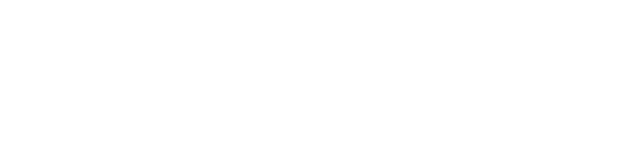
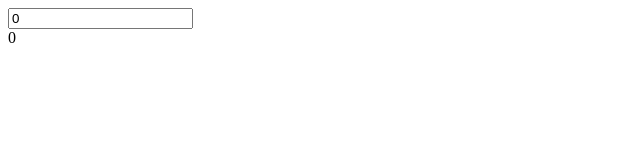
Before and after one commit to deleav/vue-start-kit, a website: page sample/sample18.html in a window 1280 px wide. Shown: the whole page, without its empty margins (0-640 px from the left). Drawn offline with nearby package versions, Linux system fonts and the light colour scheme.

Commit message:
update custom events sample

```diff
--- a/sample/sample18.html
+++ b/sample/sample18.html
@@ -11,6 +11,7 @@
     -->
     <div id="app">
       <currency-input v-model="price"></currency-input>
+      <div> {{ price }} </div>
     </div>
   </body>
   <script>
@@ -32,7 +33,7 @@
       }
     })
     new Vue({
-      el: 'app',
+      el: '#app',
       data: {
         price: 0
       }
```
